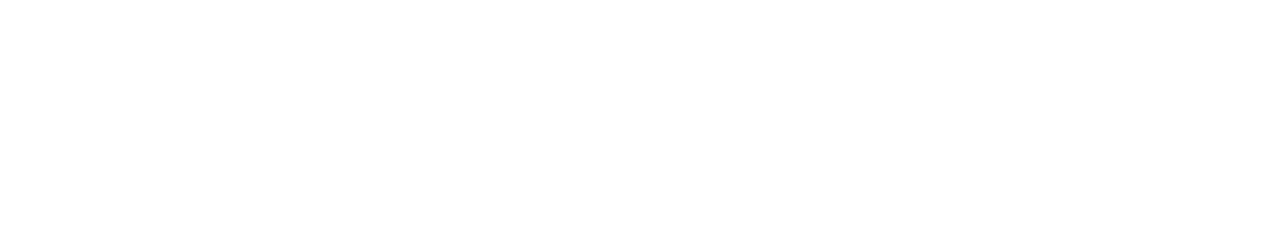
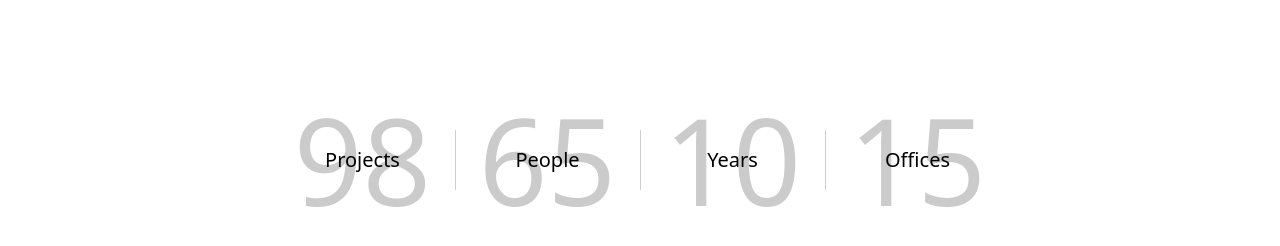
Before and after one commit to Feranmiola/axiomthemesclone, a Next.js app: page / in a window 1280 px wide. Shown: the part 1450-1696 px from the top of the page. Before the commit the page ends 1480 px from the top, so only its background shows below. Built offline with nearby package versions, Linux system fonts and the light colour scheme.

Commit message:
Update package dependencies to include react-intersection-observer v9.16.0 and integrate Metrics component into the Home page for enhanced functionality.

```diff
--- a/package.json
+++ b/package.json
@@ -17,6 +17,7 @@
     "next": "15.3.0",
     "react": "^19.0.0",
     "react-dom": "^19.0.0",
+    "react-intersection-observer": "^9.16.0",
     "tailwind-merge": "^3.2.0",
     "tw-animate-css": "^1.2.5"
   },
--- /dev/null
+++ b/src/Components/Metrics.tsx
@@ -0,0 +1,75 @@
+"use client";
+import React, { useEffect, useState } from "react";
+import { motion, useInView } from "framer-motion";
+import { useRef } from "react";
+
+type MetricProps = {
+  end: number;
+  label: string;
+};
+
+const Metric = ({ end, label }: MetricProps) => {
+  const [count, setCount] = useState(0);
+  const [hasAnimated, setHasAnimated] = useState(false);
+  const ref = useRef(null);
+  const isInView = useInView(ref, { once: true });
+
+  useEffect(() => {
+    if (isInView && !hasAnimated) {
+      let start = 0;
+      const duration = 2000;
+      const startTime = performance.now();
+
+      const animate = (currentTime: number) => {
+        const progress = Math.min((currentTime - startTime) / duration, 1);
+        const currentCount = Math.floor(progress * end);
+        setCount(currentCount);
+
+        if (progress < 1) {
+          requestAnimationFrame(animate);
+        } else {
+          setCount(end);
+          setHasAnimated(true);
+        }
+      };
+
+      requestAnimationFrame(animate);
+    }
+  }, [isInView, hasAnimated, end]);
+
+  return (
+    <div ref={ref} className="relative flex items-center justify-center w-1/8">
+      {/* Label */}
+      <p className="absolute text-xl text-black font-medium top-1/2 -translate-y-1/2 z-10">
+        {label}
+      </p>
+
+      {/* Big Number */}
+      <p className="text-[120px] text-black  opacity-20 select-none">{count}</p>
+    </div>
+  );
+};
+
+const Metrics = () => {
+  const data = [
+    { end: 98, label: "Projects" },
+    { end: 65, label: "People" },
+    { end: 10, label: "Years" },
+    { end: 15, label: "Offices" },
+  ];
+
+  return (
+    <div className="flex w-full justify-center items-center space-x-3 py-10">
+      {data.map((item, index) => (
+        <React.Fragment key={index}>
+          <Metric end={item.end} label={item.label} />
+          {index < data.length - 1 && (
+            <div className="h-[60px] w-px bg-black opacity-20" />
+          )}
+        </React.Fragment>
+      ))}
+    </div>
+  );
+};
+
+export default Metrics;
--- a/src/app/page.tsx
+++ b/src/app/page.tsx
@@ -1,11 +1,13 @@
 import CreativeAgency from "@/Components/CreativeAgency";
 import Header from "@/Components/Header";
+import Metrics from "@/Components/Metrics";
 
 export default function Home() {
   return (
     <div className="bg-white max-w-[100vw] w-full min-h-screen">
       <Header />
       <CreativeAgency />
+      <Metrics />
     </div>
   );
 }
```
Also changed, not shown: 1 other file (tests, documents, lock files or other folders).
